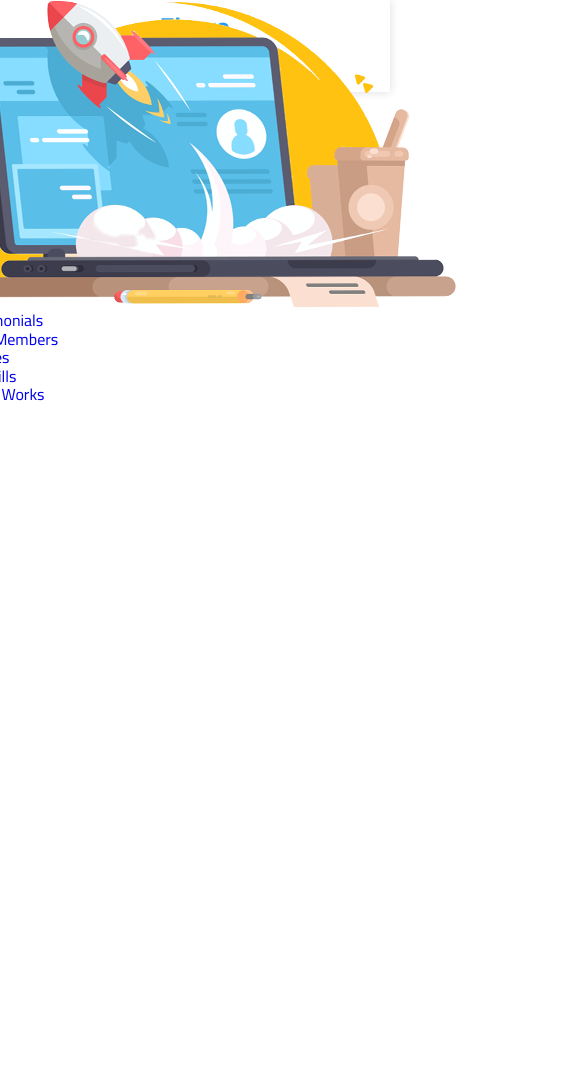
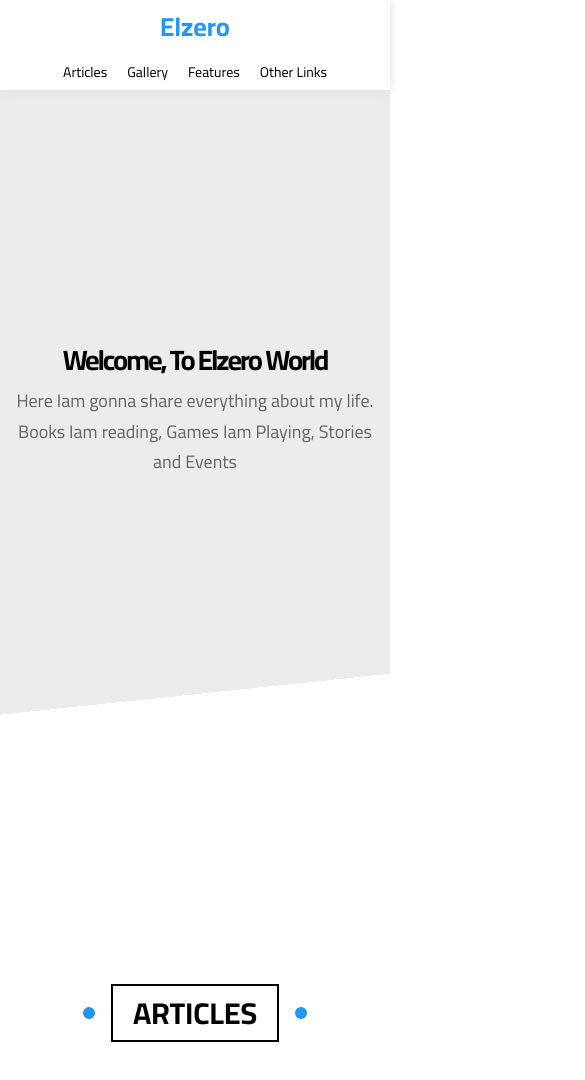
Before and after one commit to Karam-jb/project, a plain HTML site: page index.html in a window 390 px wide. Shown: the top 1080 px of the page, 585 px wide, since content can reach past the window. Before the commit the page ends 844 px from the top, so only its background shows below. Drawn offline with Linux system fonts and the light colour scheme.

Commit message:
created landing

```diff
--- a/CSS/master.css
+++ b/CSS/master.css
@@ -54,7 +54,48 @@ a {
       width: 1170px;
    }
 }
-
+/* End Global Rules */
+/* Start Components */
+h2.main-heading{
+   text-transform: uppercase;
+   font-size: 30px;
+   width: fit-content;
+   font-weight: bold;
+   border: 2px solid black;
+   margin: 50px auto;
+   position: relative;
+   padding: 10px 20px;
+   transition: var(--main-transition);
+}
+h2.main-heading:hover{
+   border-color: white;
+   color: #fff;
+   transition-delay: .5s;
+}
+h2.main-heading:hover::before{
+   animation: heading-left .5s linear forwards;
+}
+h2.main-heading:hover::after{
+   animation: heading-right .5s linear forwards;
+}
+h2.main-heading::before,
+h2.main-heading::after{
+   content: '';
+   width: 12px;
+   height: 12px;
+   background-color: var(--main-color ,--main-color-alt);
+   border-radius: 50%;
+   top: calc(50% - 6px);
+   position: absolute;
+   z-index: -1;
+}
+h2.main-heading::before{
+   left: -30px;
+}
+h2.main-heading::after{
+   right: -30px;
+}
+/* End Components */
 
 /* Start Header */
 
@@ -74,41 +115,35 @@ header .container a.logo{
    color: var(--main-color);
    font-weight: bold;
    font-size: 26px;
-   padding: 22.5px 0;
+   padding: 21.05px 0;
 }
 header .container .links{
    display: flex;
 }
-header .container .links li{
+header .container .links > li > a{
    padding: 25px 30px;
+   display: block;
+   transition: var(--main-transition);
    position: relative;
+   color: black;
+   font-size: 18px;
    overflow: hidden;
-   transition: var(--main-transition);
 }
-header .container .links li::before{
+header .container .links > li > a::before{
    content: '';
+   position: absolute;
    width: 100%;
    height: 4px;
-   position: absolute;
+   background-color: var(--main-color , --main-color-alt);
+   right: 100%;
    top: 0;
-   left: -100%;
-   transition: var(--main-transition);
-   background-color: var(--main-color , --main-color-alt);
+   transition: var(--main-transition)
 }
-header .container .links li:hover{
+header .container .links > li > a:hover{
    background-color: #fafafa;
 }
-header .container .links li:hover::before{
-   left: 0;
-}
-header .container .links li:hover a{
-   color: var(--main-color , --main-color-alt);
-}
-header .container .links li a{
-   font-size: 20px;
-   color: black;
-   font-size: 18px;
-   transition: var(--main-transition);
+header .container .links > li > a:hover::before{
+   right: 0;
 }
 @media (max-width: 767px) {
    header .container{
@@ -117,17 +152,150 @@ header .container .links li a{
    header .container a.logo{
       padding: 12px 0;
    }
-   header .container .links li{
+   header .container .links > li > a{
       padding: 10px;
-   }
-   header .container .links li a{
       font-size: 14px;
    }
 }
 header .container .mega-menu{
    position: absolute;
+   width: 100%;
+   top: calc(100% + 50px);
+   z-index: -1;
+   opacity: 0;
+   display: flex;
+   justify-content: space-between;
+   padding: 30px;
+   gap: 40px;
+   left: 0;
+   border-bottom: 4px solid var(--main-color , --main-color-alt);
+   transition: var(--main-transition);
+   background-color: #fff;
 }
-header .container .links li:last-of-type:hover{
+header .container .links > li:last-of-type:hover .mega-menu{
+   opacity: 1;
+   top: 100%;
+   z-index: 100;
 }
+header .container .mega-menu ul li{
+padding: 15px 20px;
+}
+header .container .mega-menu ul li a{
+   text-decoration: none;
+   color: var(--main-color , --main-color-alt);
+   font-weight: bold;
+   font-size: 18px;
+}
+header .container .mega-menu ul li a i{
+   margin-right: 10px;
+}
+/* End Header */
+/* Start Landing */
+.landing {
+   height: 100vh;
+   position: relative;
+}
+.landing .container{
+   height: calc(100% - 72px);
+   padding-bottom: 120px;
+   display: flex;
+   align-items: center;
+   justify-content: space-between;
+}
+.landing::before{
+   content: '';
+   position: absolute;
+   z-index: -1;
+   top: 0px;
+   left: 0;
+   width: 100%;
+   height: calc(100% - 52px);
+   background: linear-gradient(-6deg , transparent 25% ,#ececec 25%);
+}
+.landing .container .text{
+   flex: 1;
+}
+.landing .container .text h1{
+   font-size: 40px;
+   margin: 0;
+   letter-spacing: -2px;
+}
+.landing .container .text p{
+   line-height: 1.7;
+   margin: 5px 0 0;
+   color: #666;
+   font-size: 23px;
+   max-width: 500px;
+}
+.landing .container img{
+   max-width: 600px;
+   position: relative;
+   animation-name: up-and-down;
+   animation-duration: 4s;
+   animation-timing-function: linear;
+   animation-iteration-count: infinite;
+}
+@keyframes up-and-down{
+   0%{
+      bottom: 0;
+   }
+   50% {
+      bottom: 50px;
+   }
+   100%{
+      bottom: 0;
+   }
+}
+@media (max-width: 991px) {
+   .landing .container img{
+      display: none;
+   }
+   .landing .container .text{
+      text-align: center;
+   }
+   .landing .container .text p{
+   margin: 10px auto;
+   }
+}
+@media (max-width: 767px) {
+   .landing .container .text h1{
+      font-size: 28px;
+   }
+   .landing .container .text p{
+      font-size: 18px;
+   }
+}
+/* End Landing */
 
-/* End Header */
+/* Start Animations */
+@keyframes heading-left {
+   50%{
+      left: 0;
+      width: 12px;
+      height: 12px;
+      top: calc(50% - 6px);
+   }
+   100%{
+      left: 0;
+      border-radius: 0;
+      width: 50%;
+      height: 100%;
+      top: 0;
+   }
+}
+@keyframes heading-right {
+   50%{
+      right: 0;
+      width: 12px;
+      height: 12px;
+      top: calc(50% - 6px);
+   }
+   100%{
+      right: 0;
+      border-radius: 0;
+      width: 50%;
+      height: 100%;
+      top: 0;
+   }
+}
+/* End Animations */
--- a/index.html
+++ b/index.html
@@ -19,12 +19,12 @@
          <a href="" class="logo">Elzero</a>
          <ul class="links">
             <li><a href="#" >Articles</a></li>
-            <li><a href="#" >Gallary</a></li>
+            <li><a href="#" >Gallery</a></li>
             <li><a href="#" >Features</a></li>
-            <li><a href="#" >Other Links</a></li>
-         </ul>
+            <li>
+               <a href="#" >Other Links</a>
                <div class="mega-menu">
-            <div class="img"> <img src="pictures/megamenu.png" alt="image"></div>
+                  <img src="pictures/megamenu.png" alt="image">
                   <ul>
                      <li><a href="#testemonials"><i class="far fa-comments fa-fw"></i>Testemonials</a></li>
                      <li><a href="#team-members"><i class="far fa-user fa-fw"></i>Team Members</a></li>
@@ -33,15 +33,26 @@
                      <li><a href="#how-it-works"><i class="far fa-clipboard fa-fw"></i>How It Works</a></li>
                   </ul>
                   <ul>
-               <li></li>
-               <li></li>
-               <li></li>
-               <li></li>
-               <li></li>
-               <li></li>
+                     <li><a href="#Events"><i class="far fa-calendar-alt fa-fw"></i>Events</a></li>
+                     <li><a href="#Pricing"><i class="fas fa-server fa-fw"></i>Pricing Plans</a></li>
+                     <li><a href="#Top-Videos"><i class="far fa-play-circle fa-fw"></i>Top Videos</a></li>
+                     <li><a href="Stats"><i class="far fa-chart-bar fa-fw"></i>Stats</a></li>
+                     <li><a href="#Discount"><i class="fas fa-percent fa-fw"></i>Request A Discount</a></li>
                   </ul>
                </div>
+            </li>
+         </ul>
       </div>
    </header>
+   <div class="landing">
+      <div class="container">
+         <div class="text">
+            <h1>Welcome, To Elzero World</h1>
+            <p>Here Iam gonna share everything about my life. Books Iam reading, Games Iam Playing, Stories and Events</p>
+         </div>
+         <img src="pictures/landing-image.png" alt="image">
+      </div>
+   </div>
+   <h2 class="main-heading">articles</h2>
 </body>
 </html>
```
Lines whose indentation alone changed are shown as unchanged.
